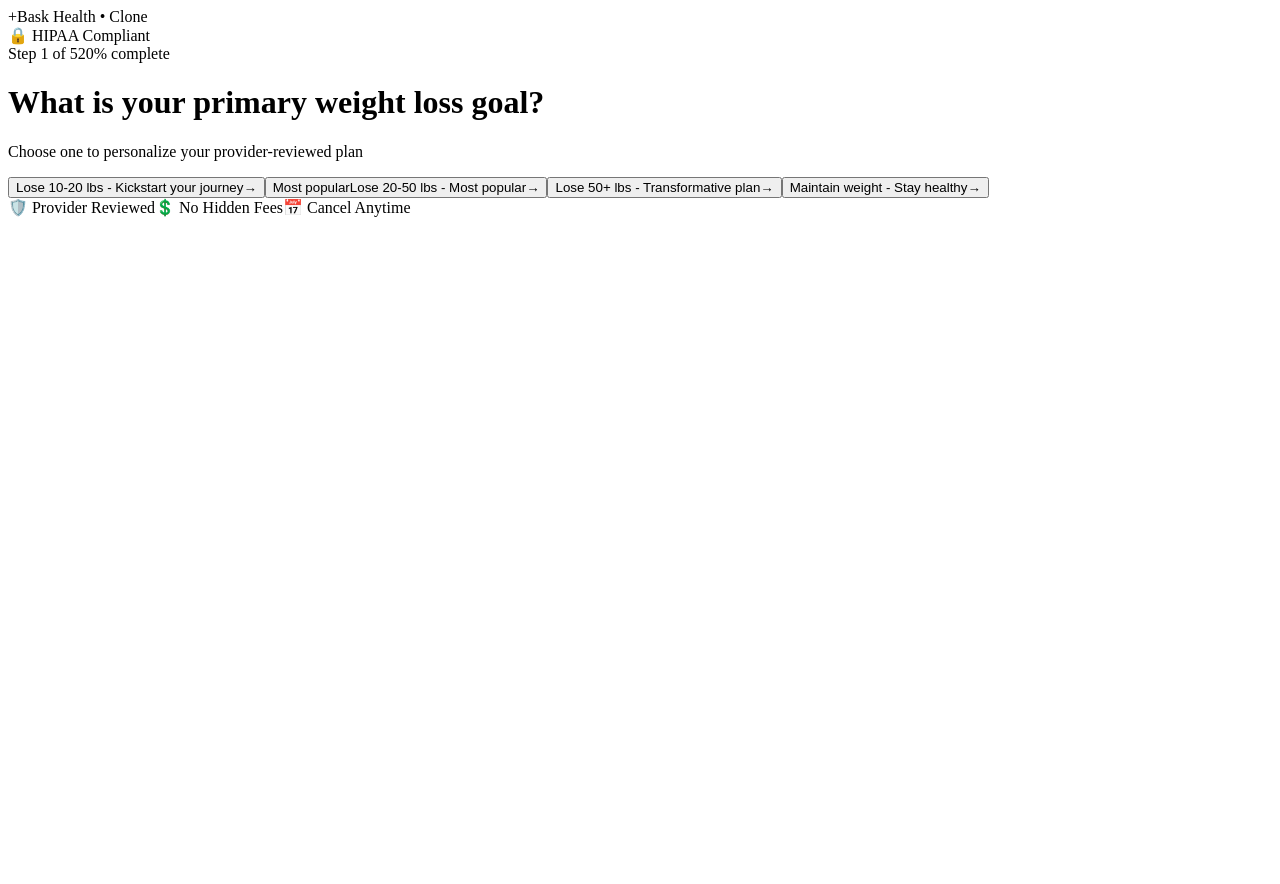
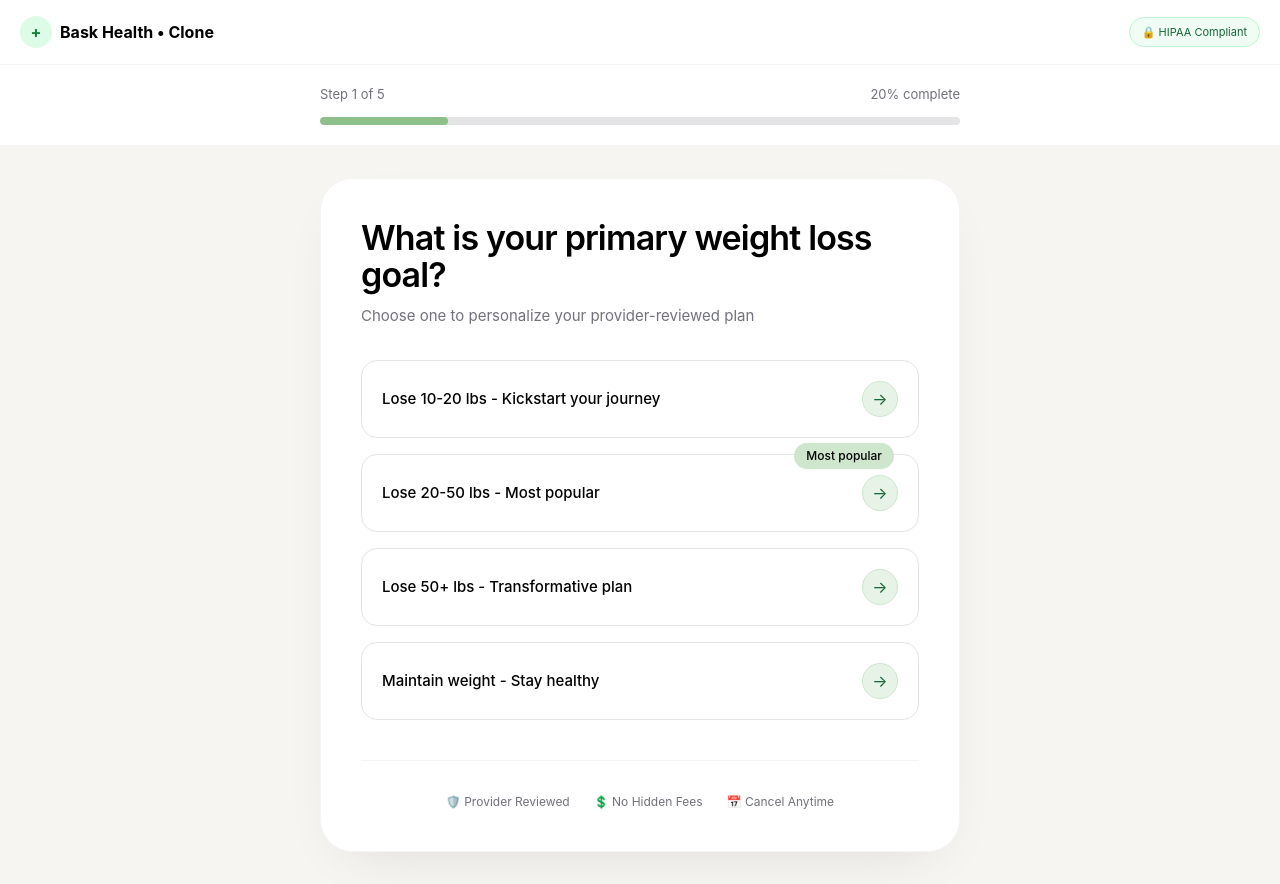
Before and after one commit to Nsikak-hubstori/Baskhealth-clone, a Next.js app: page / in a window 1280 px wide. Before the commit the page ends 800 px from the top, so only its background shows below. Built offline with nearby package versions, Linux system fonts and the light colour scheme.

Commit message:
Update layout.tsx

```diff
--- a/app/layout.tsx
+++ b/app/layout.tsx
@@ -1,7 +1,9 @@
-export default function RootLayout({children}:{children:React.ReactNode}) {
+import "./globals.css";
+
+export default function RootLayout({ children }: { children: React.ReactNode }) {
   return (
     <html lang="en">
-      <body className="bg-gray-50">{children}</body>
+      <body className="bg-[#F7F5F2] antialiased">{children}</body>
     </html>
-  )
+  );
 }
```
